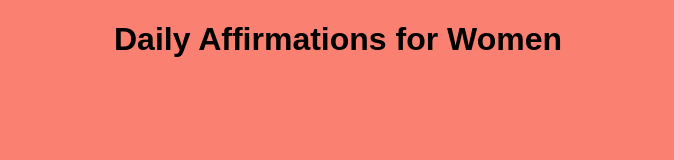
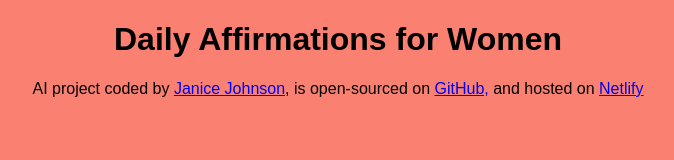
Before and after one commit to johnsonj70/affirmations-for-women-generator, a plain HTML site: page index.html in a window 1280 px wide. Shown: the whole page, without its empty margins (302-976 px from the left). Drawn offline with Linux system fonts and the light colour scheme.

Commit message:
Added footer with external links

```diff
--- a/index.html
+++ b/index.html
@@ -1,13 +1,28 @@
 <!DOCTYPE html>
 <html lang="en">
 	<head>
-    <meta charset="UTF-8">
-    <meta name="viewport" content="width=device-width, initial-scale=1.0">
+		<meta charset="UTF-8" />
+		<meta name="viewport" content="width=device-width, initial-scale=1.0" />
 		<link rel="stylesheet" href="src/style.css" />
 		<title>AI Affirmations Generator</title>
 	</head>
 	<body>
 		<h1>Daily Affirmations for Women</h1>
+
+		<footer>
+			AI project coded by
+			<a href="https://github.com/johnsonj70" target="blank">Janice Johnson</a>,
+			is open-sourced on
+			<a
+				href="https://github.com/johnsonj70/affirmations-for-women-generator"
+				target="blank"
+				>GitHub,</a
+			>
+			and hosted on
+			<a href="https://daily-affirmations-for-women.netlify.app/" target="blank"
+				>Netlify</a
+			>
+		</footer>
 	</body>
-<script src= "src/index.js"></script>
+	<script src="src/index.js"></script>
 </html>
```
Lines whose indentation alone changed are shown as unchanged.
